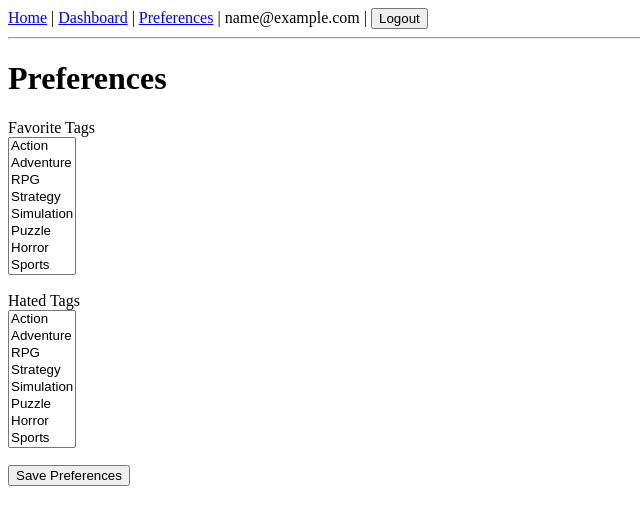
After one commit to matths05/Steam-Recommendation-Engine, a Flask app: page /profile/preferences in a window 1280 px wide. The commit adds this page. Shown: the top 525 px of the page, without its empty margins (0-640 px from the left). Run offline with Flask 2, Linux system fonts and the light colour scheme; the visitor is signed in with stand-in values (Sample User, id 1); some libraries are stand-ins or nearby versions.

Commit message:
Add user preferences form and profile blueprint

```diff
--- a/flask_app/__init__.py
+++ b/flask_app/__init__.py
@@ -40,5 +40,7 @@ def create_app():
     from .auth_routes import auth
     app.register_blueprint(auth)
 
+    from .profile_routes import profile
+    app.register_blueprint(profile)
 
     return app
--- a/flask_app/forms.py
+++ b/flask_app/forms.py
@@ -1,6 +1,23 @@
 from flask_wtf import FlaskForm
-from wtforms import StringField, PasswordField, SubmitField
-from wtforms.validators import DataRequired, Email, Length, EqualTo
+from wtforms import StringField, PasswordField, SubmitField, SelectMultipleField
+from wtforms.validators import DataRequired, Email, Length, EqualTo, Optional
+
+
+TAG_CHOICES = [
+    ("Action", "Action"),
+    ("Adventure", "Adventure"),
+    ("RPG", "RPG"),
+    ("Strategy", "Strategy"),
+    ("Simulation", "Simulation"),
+    ("Puzzle", "Puzzle"),
+    ("Horror", "Horror"),
+    ("Sports", "Sports"),
+]
+
+class PreferencesForm(FlaskForm):
+    favorite_tags = SelectMultipleField("Favorite Tags", choices=TAG_CHOICES, validators=[Optional()])
+    hated_tags = SelectMultipleField("Hated Tags", choices=TAG_CHOICES, validators=[Optional()])
+    submit = SubmitField("Save Preferences")
 
 class RegisterForm(FlaskForm):
     email = StringField("Email", validators=[DataRequired(), Email()])
--- a/flask_app/models.py
+++ b/flask_app/models.py
@@ -5,6 +5,9 @@ class User(db.Document, UserMixin):
     email = db.StringField(required=True, unique=True)
     password_hash = db.StringField(required=True)
 
+    favorite_tags = db.ListField(db.StringField(), default=list)
+    hated_tags = db.ListField(db.StringField(), default=list)
+
     # This tells MongoEngine which collection name to use (optional but nice)
     meta = {"collection": "users"}
 
--- /dev/null
+++ b/flask_app/profile_routes.py
@@ -0,0 +1,24 @@
+from flask import Blueprint, render_template, redirect, url_for
+from flask_login import login_required, current_user
+
+from .forms import PreferencesForm
+
+profile = Blueprint("profile", __name__, url_prefix="/profile")
+
+@profile.route("/preferences", methods=["GET", "POST"])
+@login_required
+def preferences():
+    form = PreferencesForm()
+
+    # Pre-fill current values on GET
+    if form.favorite_tags.data is None or form.hated_tags.data is None:
+        form.favorite_tags.data = current_user.favorite_tags
+        form.hated_tags.data = current_user.hated_tags
+
+    if form.validate_on_submit():
+        current_user.favorite_tags = form.favorite_tags.data
+        current_user.hated_tags = form.hated_tags.data
+        current_user.save()
+        return redirect(url_for("profile.preferences"))
+
+    return render_template("preferences.html", form=form)
--- a/flask_app/templates/base.html
+++ b/flask_app/templates/base.html
@@ -10,6 +10,7 @@
 
       {% if current_user.is_authenticated %}
         <a href="{{ url_for('main.dashboard') }}">Dashboard</a> |
+        <a href="{{ url_for('profile.preferences') }}">Preferences</a> |
         <span>{{ current_user.email }}</span> |
         <form action="{{ url_for('auth.logout') }}" method="POST" style="display:inline;">
           <input type="hidden" name="csrf_token" value="{{ csrf_token() }}">
--- /dev/null
+++ b/flask_app/templates/preferences.html
@@ -0,0 +1,13 @@
+{% extends "base.html" %}
+{% block title %}Preferences{% endblock %}
+{% block content %}
+  <h1>Preferences</h1>
+  <form method="POST">
+    {{ form.hidden_tag() }}
+
+    <p>{{ form.favorite_tags.label }}<br>{{ form.favorite_tags(size=8) }}</p>
+    <p>{{ form.hated_tags.label }}<br>{{ form.hated_tags(size=8) }}</p>
+
+    <p>{{ form.submit() }}</p>
+  </form>
+{% endblock %}
```
